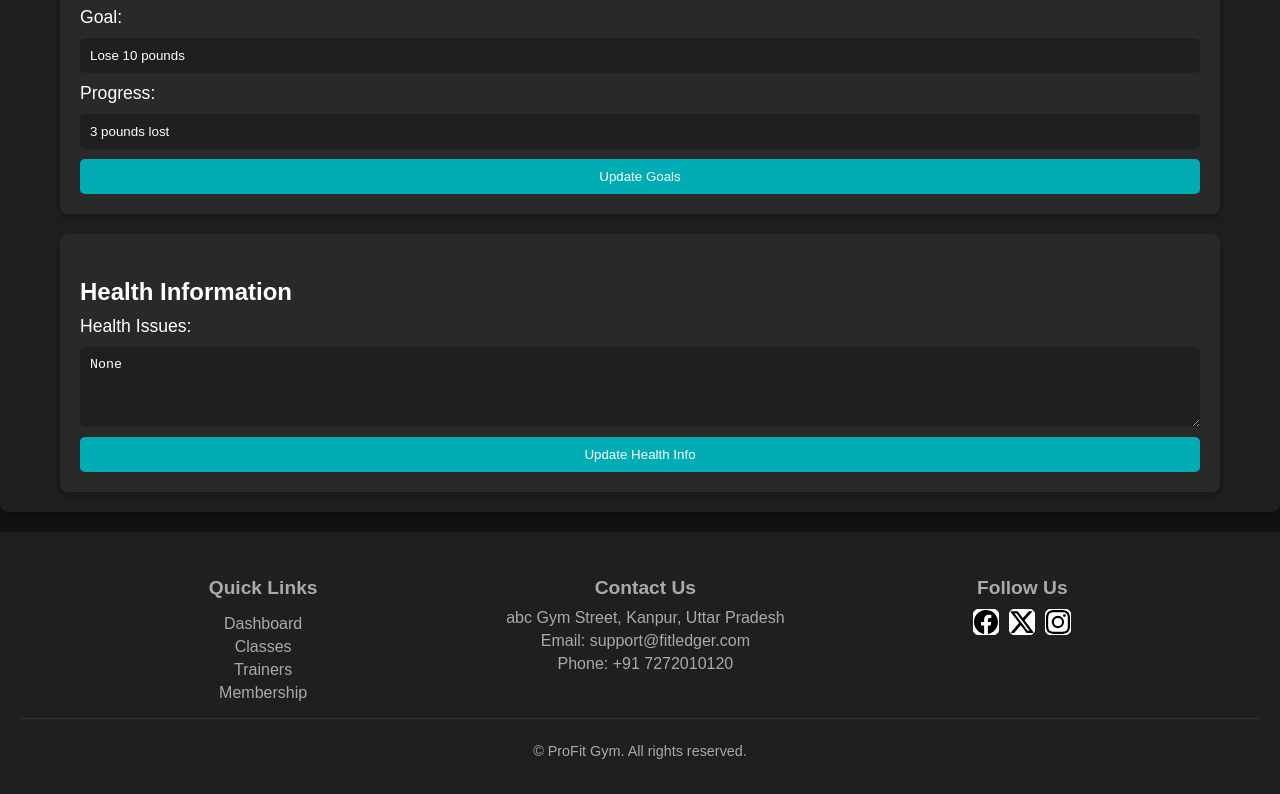
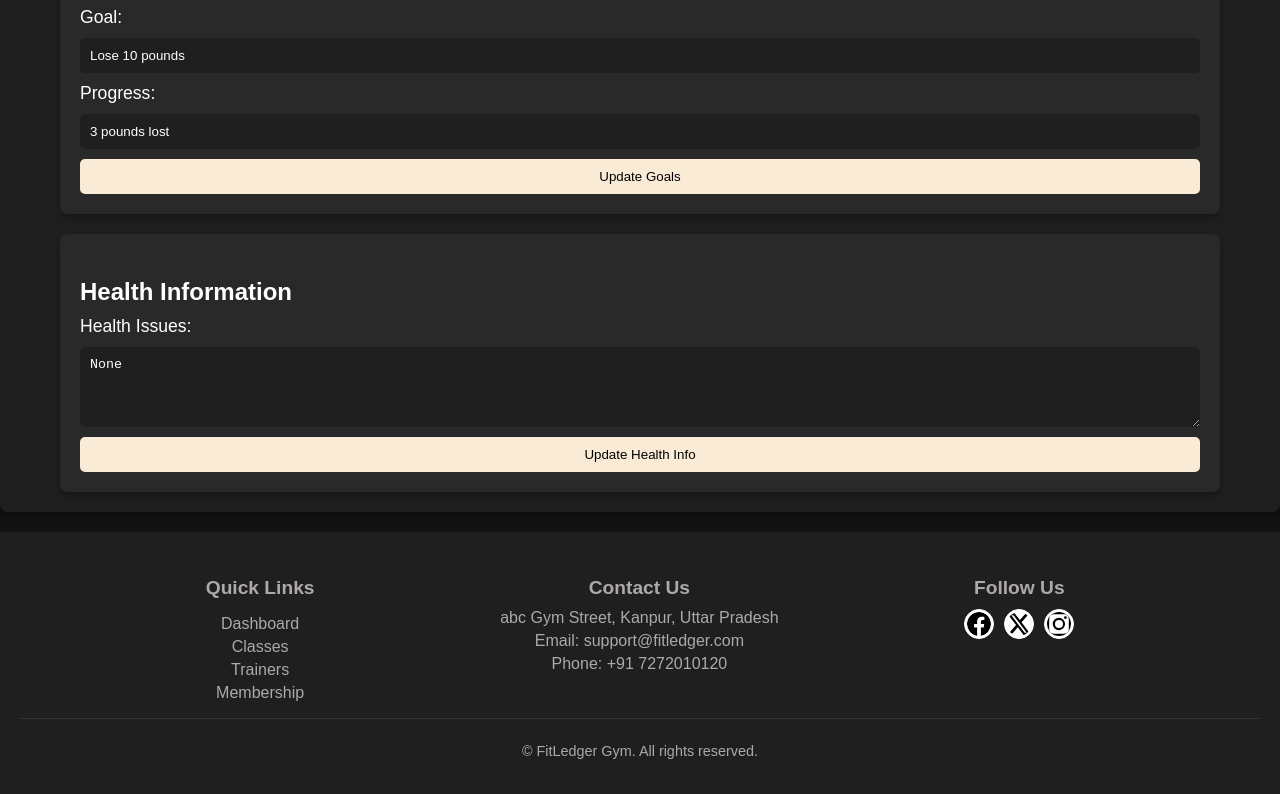
Before and after one commit to Im-Pranshu/FitLedger, a plain HTML site: page profile.html in a window 1280 px wide. Shown: the part 640-1434 px from the top of the page. Drawn offline with Linux system fonts and the light colour scheme.

Commit message:
updated UI

```diff
--- a/grand.css
+++ b/grand.css
@@ -214,8 +214,8 @@ header {
 }
 
 .card button {
-    background-color: #00adb5;
-    color: #ffffff;
+    background-color: antiquewhite;
+    color: black;
     border: none;
     padding: 10px 20px;
     border-radius: 5px;
@@ -225,6 +225,7 @@ header {
 
 .card button:hover {
     background-color: #007a85;
+    color: wheat;
 }
 
 .classes-section {
@@ -283,8 +284,8 @@ header {
 }
 
 .class-card button {
-    background-color: #00adb5;
-    color: #ffffff;
+    background-color: antiquewhite;
+    color: black;
     border: none;
     padding: 10px 20px;
     border-radius: 5px;
@@ -294,6 +295,7 @@ header {
 
 .class-card button:hover {
     background-color: #007a85;
+    color: wheat;
 }
 
 .trainers-section {
@@ -332,8 +334,8 @@ header {
 }
 
 .trainer-card button {
-    background-color: #00adb5;
-    color: #ffffff;
+    background-color: antiquewhite;
+    color: black;
     border: none;
     padding: 10px 20px;
     border-radius: 5px;
@@ -343,6 +345,7 @@ header {
 
 .trainer-card button:hover {
     background-color: #007a85;
+    color: wheat;
 }
 
 .membership-section {
@@ -381,8 +384,8 @@ header {
 }
 
 .current-plan button {
-    background-color: #00adb5;
-    color: white;
+    background-color: antiquewhite;
+    color: black;
     border-radius: 5px;
     border: none;
     padding: 10px;
@@ -415,8 +418,8 @@ header {
 }
 
 .plan-card button {
-    background-color: #00adb5;
-    color: #ffffff;
+    background-color: antiquewhite;
+    color: black;
     border: none;
     padding: 10px 20px;
     border-radius: 5px;
@@ -426,6 +429,7 @@ header {
 
 .plan-card button:hover {
     background-color: #007a85;
+    color: wheat;
 }
 
 .footer {
@@ -491,7 +495,15 @@ header {
     height: 24px;
     background-color: white;
     border: 1px solid white;
-    border-radius: 5px;
+    border-radius: 50%;
+    padding: 2px;
+    transition: 0.3s;
+}
+
+.social-icons a img:hover{
+    transition: 0.3s;
+    transform: scale(1.1);
+    background-color: rgb(252, 209, 130);
 }
 
 .footer-bottom {
--- a/profile.css
+++ b/profile.css
@@ -75,8 +75,8 @@ textarea:focus {
 }
 
 button[type="submit"] {
-    background-color: #00adb5;
-    color: #ffffff;
+    background-color: antiquewhite;
+    color: black;
     border: none;
     padding: 10px 20px;
     border-radius: 5px;
@@ -86,129 +86,8 @@ button[type="submit"] {
 
 button[type="submit"]:hover {
     background-color: #007a85;
+    color: wheat;
 }
-
-/* .footer {
-    background-color: #1f1f1f;
-    color: #aea9a9;
-    padding: 20px;
-    text-align: center;
-}
-
-.footer-content {
-    display: flex;
-    flex-direction: column;
-    gap: 20px;
-    margin-bottom: 20px;
-}
-
-.footer-logo {
-    font-size: 1.5em;
-    font-weight: bold;
-    color: #ffffff;
-}
-
-.footer-links h4,
-.footer-contact h4,
-.footer-social h4 {
-    font-size: 1.2em;
-    margin-bottom: 10px;
-}
-
-.footer-links ul {
-    list-style-type: none;
-    padding: 0;
-}
-
-.footer-links ul li {
-    margin: 5px 0;
-}
-
-.footer-links ul li a {
-    text-decoration: none;
-    color: #aea9a9;
-    transition: color 0.3s;
-}
-
-.footer-links ul li a:hover {
-    color: #00adb5;
-}
-
-.footer-contact p {
-    margin: 5px 0;
-}
-
-.footer-social .social-icons {
-    display: flex;
-    justify-content: center;
-    gap: 10px;
-
-}
-
-.footer-social .social-icons a img {
-    width: 24px;
-    height: 24px;
-    background-color: white;
-    border: 1px solid white;
-    border-radius: 5px;
-}
-
-.footer-bottom {
-    border-top: 1px solid #333;
-    padding-top: 10px;
-    font-size: 0.9em;
-}
-
-
-@media (max-width: 768px) {
-    .toggle-btn {
-        display: block;
-    }
-
-    .sidebar {
-        transform: translateX(-100%);
-    }
-
-    .sidebar.open {
-        transform: translateX(0);
-    }
-
-    .content {
-        margin-left: 0;
-    }
-
-    .footer-content {
-        flex-direction: row;
-        justify-content: space-between;
-        flex-direction: row;
-        justify-content: space-between;
-        align-items: start;
-    }
-
-    .footer-logo,
-    .footer-links,
-    .footer-contact,
-    .footer-social {
-        flex: 1;
-    }
-
-    .footer-logo {
-        text-align: left;
-    }
-
-    .footer-links ul {
-        text-align: left;
-    }
-
-    .footer-contact,
-    .footer-social {
-        text-align: left;
-    }
-
-    .footer-social .social-icons {
-        justify-content: flex-start;
-    }
-} */
 
 .footer {
     background-color: #1f1f1f;
@@ -273,7 +152,14 @@ button[type="submit"]:hover {
     height: 24px;
     background-color: white;
     border: 1px solid white;
-    border-radius: 5px;
+    border-radius: 50%;
+    padding: 2px;
+}
+
+.social-icons a img:hover{
+    transition: 0.3s;
+    transform: scale(1.1);
+    background-color: rgb(252, 209, 130);
 }
 
 .footer-bottom {
--- a/profile.html
+++ b/profile.html
@@ -81,7 +81,7 @@
             </div>
         </div>
         <div class="footer-bottom">
-            <p>&copy; ProFit Gym. All rights reserved.</p>
+            <p>&copy; FitLedger Gym. All rights reserved.</p>
         </div>
     </footer>
 </body>
--- a/styles.css
+++ b/styles.css
@@ -68,8 +68,8 @@ nav a:hover {
 }
 
 nav .cta {
-    background: #FF5722;
-    color: #FFFFFF;
+    background: burlywood;
+    color: black;
     border-radius: 5px;
     padding: 0.5em 1em;
     transition: background 0.3s, color 0.3s;
@@ -158,8 +158,8 @@ nav .cta:hover {
 }
 
 .btn-primary {
-    background: #FF5722;
-    color: #FFFFFF;
+    background: burlywood;
+    color: #000;
     padding: 1em 2em;
     text-decoration: none;
     border-radius: 5px;
@@ -406,7 +406,7 @@ nav .cta:hover {
 
 .about-content ul li::before {
     content: '•';
-    color: #FF5722;
+    color: burlywood;
     position: absolute;
     left: 0;
 }
@@ -471,7 +471,10 @@ nav .cta:hover {
 .footer-social a {
     display: inline-block;
     margin-right: 1em;
-    color: white;
+    background-color: #fff;
+    border-radius: 70%;
+    font-size: 10px;
+    padding: 2px 1px 0px 1px;
 }
 
 .footer-social img {
@@ -483,6 +486,7 @@ nav .cta:hover {
 
 .footer-social img:hover {
     transform: scale(1.2);
+    background-color: wheat;
 }
 
 @media (max-width: 768px) {
```
